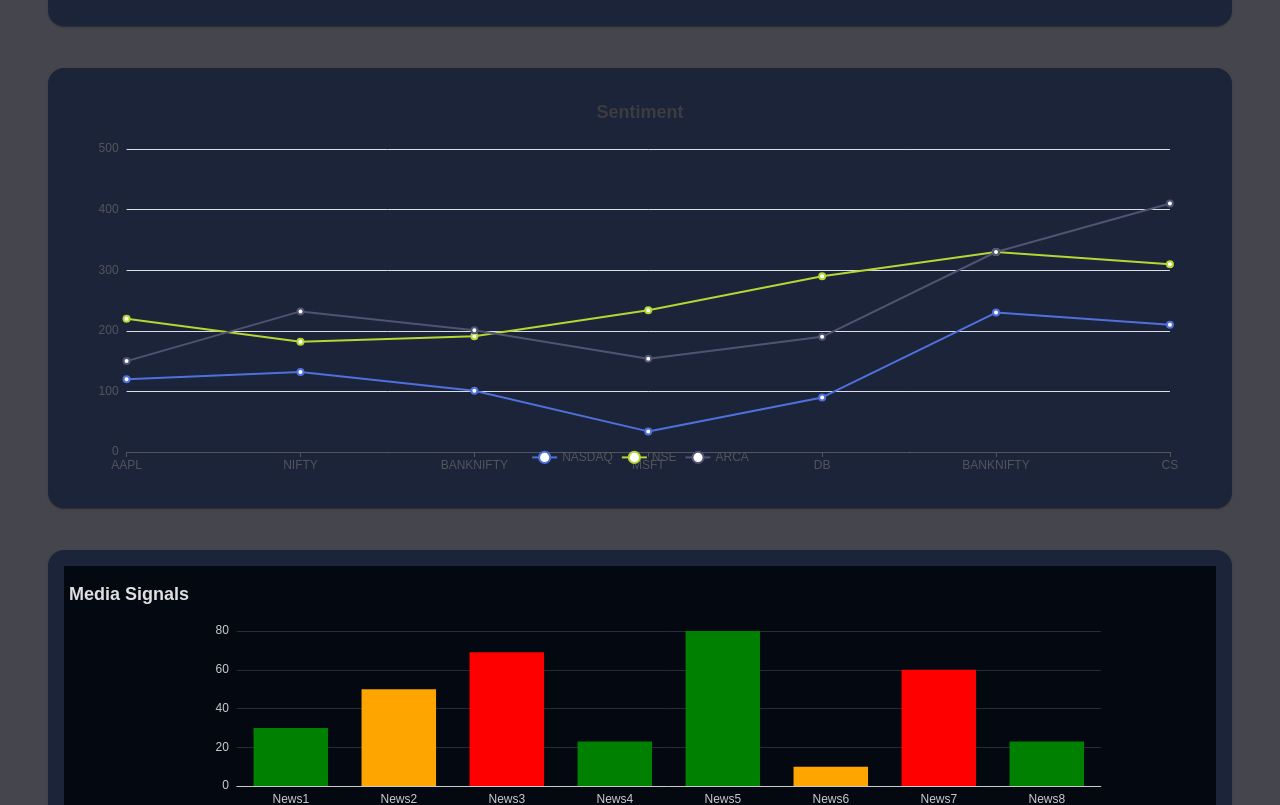
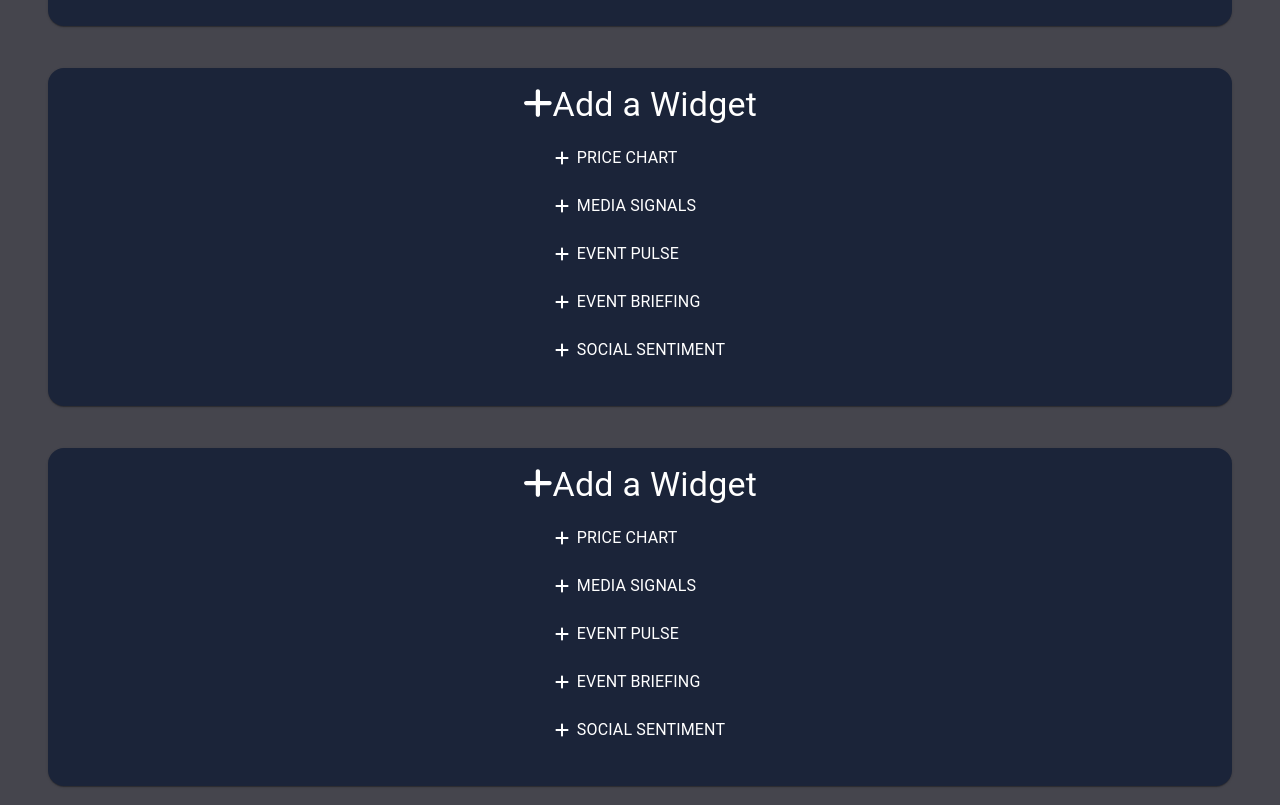
Before and after one commit to shashicode2n4mcoffee/temp, a React (Create React App) app: page / in a window 1280 px wide. Shown: the part 560-1365 px from the top of the page. Built offline with nearby package versions, Linux system fonts and the light colour scheme; no server answers.

Commit message:
Widget items added to redux

```diff
--- a/src/Components/WidgetItems.jsx
+++ b/src/Components/WidgetItems.jsx
@@ -30,7 +30,7 @@ const WidgetItems = () => {
               primary={widget.key}
               sx={{
                 paddingLeft: '.5rem',
-                color: 'white',
+                color: '$primary-text-color',
                 cursor: 'pointer',
               }}
             />
--- a/src/Configs/widget-items.js
+++ b/src/Configs/widget-items.js
@@ -1,18 +1,30 @@
 export const WIDGET_ITEMS = [
   {
+    key: 'PRICE CHART',
+    value: true,
+  },
+  {
     key: 'MEDIA SIGNALS',
-    value: false
+    value: false,
   },
   {
     key: 'EVENT PULSE',
-    value: false
+    value: false,
   },
   {
     key: 'EVENT BRIEFING',
-    value: false
+    value: false,
   },
   {
     key: 'SOCIAL SENTIMENT',
-    value: false
-  }
+    value: false,
+  },
 ]
+
+export const WIDGET_ITEMS_NAMES = {
+  MEDIA_SIGNALS: 'MEDIA SIGNALS',
+  EVENT_PULSE: 'EVENT PULSE',
+  EVENT_BRIEFING: 'EVENT BRIEFING',
+  SOCIAL_SENTIMENT: 'SOCIAL SENTIMENT',
+  PRICE_CHART: 'PRICE CHART',
+}
--- a/src/Pages/Dashboard.jsx
+++ b/src/Pages/Dashboard.jsx
@@ -3,6 +3,7 @@ import '../Styles/_variables.scss'
 import React, { useState } from 'react'
 import { styled } from '@mui/system'
 import { Container, Grid } from '@mui/material'
+import { connect } from 'react-redux'
 import TradingViewWidget from '../Components/TradingViewWidget'
 import Navbar from '../Components/Navbar'
 import WidgetNavbar from '../Components/WidgetNavbar'
@@ -11,13 +12,34 @@ import WidgetItems from '../Components/WidgetItems'
 import { LineCharts } from '../Components/SentimentsChart'
 import CategoriesBarChart from '../Components/CategoriesBarChart'
 import EventTime from '../Components/EventTime'
+import { WIDGET_ITEMS_NAMES } from '../Configs/widget-items'
 
 const DashboardContainer = styled(Container)(({ theme }) => ({
   marginTop: theme.spacing(4),
   backgroundColor: '$primary-color',
 }))
 
-const Dashboard = () => {
+const getWidget = (widgetName) => {
+  switch (widgetName) {
+    case WIDGET_ITEMS_NAMES.PRICE_CHART:
+      return <TradingViewWidget />
+      break
+    case WIDGET_ITEMS_NAMES.MEDIA_SIGNALS:
+      return <CategoriesBarChart />
+      break
+    case WIDGET_ITEMS_NAMES.EVENT_BRIEFING:
+      return <EventTime />
+      break
+    case WIDGET_ITEMS_NAMES.EVENT_PULSE:
+      return <EventTime />
+      break
+    case WIDGET_ITEMS_NAMES.SOCIAL_SENTIMENT:
+      return <LineCharts />
+      break
+  }
+}
+
+const Dashboard = ({ widgetList }) => {
   const [widget, setWidget] = useState({
     tradingView: false,
     mediaSignal: false,
@@ -36,7 +58,20 @@ const Dashboard = () => {
         </Grid>
         <Grid container direction='row' spacing={1} sx={{ marginTop: '90px' }}>
           <Grid item xs={12} sm={12} md={12}>
-            <Grid item>
+            {widgetList.map((widget, index) => {
+              return (
+                <Grid item>
+                  <Widget>
+                    {widget.value ? (
+                      getWidget(widget.key)
+                    ) : (
+                      <WidgetItems setWidget={setWidget} />
+                    )}
+                  </Widget>
+                </Grid>
+              )
+            })}
+            {/* <Grid item>
               <Widget>
                 {!widget.tradingView ? (
                   <TradingViewWidget />
@@ -58,10 +93,9 @@ const Dashboard = () => {
             <Grid item>
               <Widget>
                 {!widget.eventDashboard ? <EventTime /> : <WidgetItems />}
-                {/* <EventDashboard date={new Date()} events={events} /> */}
                 <WidgetItems />
               </Widget>
-            </Grid>
+            </Grid> */}
           </Grid>
         </Grid>
       </Grid>
@@ -69,4 +103,10 @@ const Dashboard = () => {
   )
 }
 
-export default Dashboard
+const mapStateToProps = (state) => ({
+  widgetList: state.widgetsBar.widgetList,
+  loading: state.widgetsBar.loading,
+  error: state.widgetsBar.error,
+})
+
+export default connect(mapStateToProps)(Dashboard)
--- a/src/Redux/reducers/widegetBarReducer.js
+++ b/src/Redux/reducers/widegetBarReducer.js
@@ -1,5 +1,6 @@
 import { CURRENCIES } from '../../Configs/currencies'
 import { TIMEFRAME } from '../../Configs/timeframe'
+import { WIDGET_ITEMS } from '../../Configs/widget-items'
 import {
   FETCH_WIDGETDETAILS_SELECTED_SYMBOL_REQUEST,
   FETCH_WIDGETDETAILS_SELECTED_SYMBOL_SUCCESS,
@@ -15,6 +16,7 @@ const initialState = {
   symbolList: CURRENCIES,
   timeFrames: TIMEFRAME,
   error: null,
+  widgetList: WIDGET_ITEMS,
 }
 
 const widgetBarReducer = (state = initialState, action) => {
```
